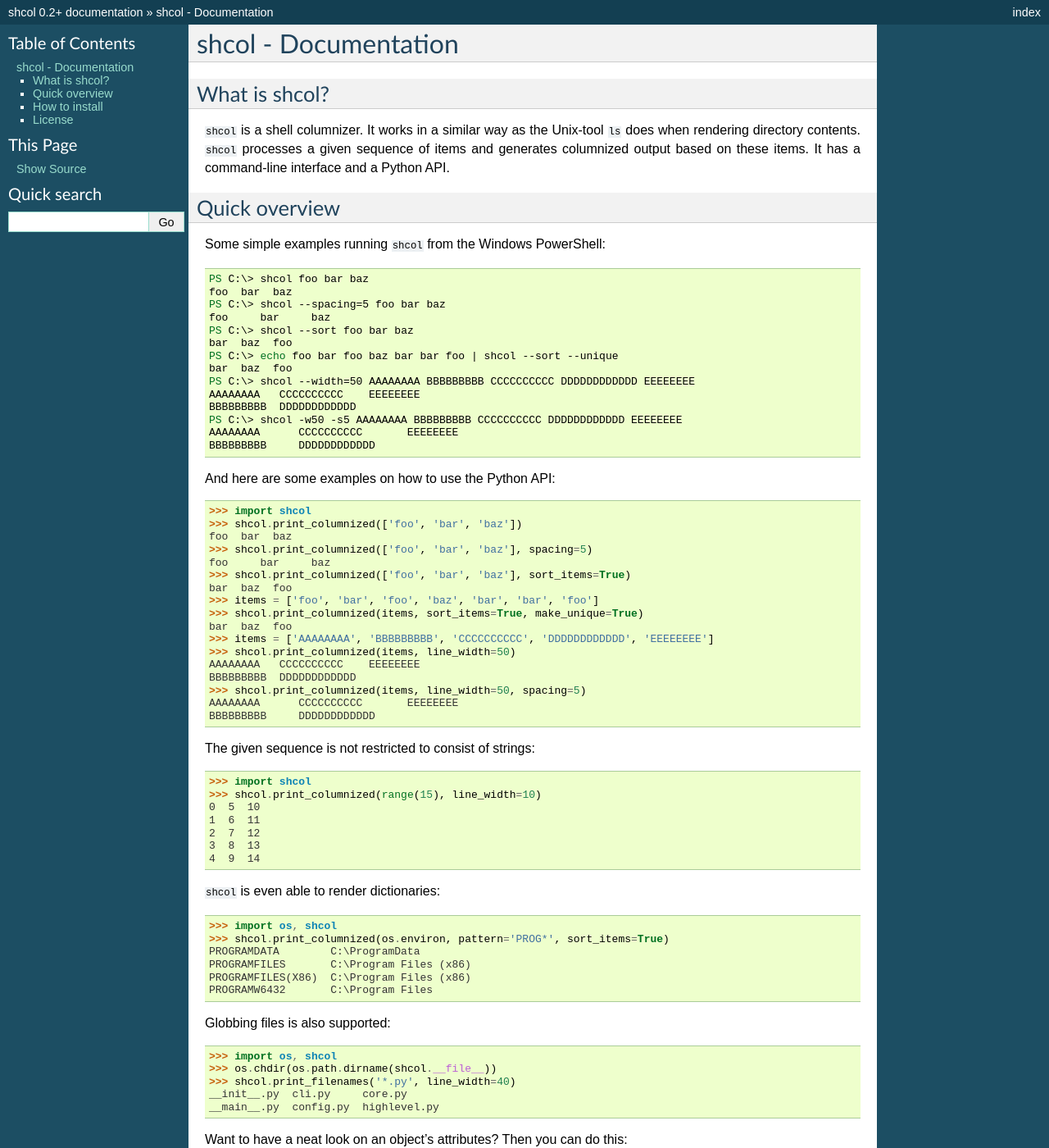
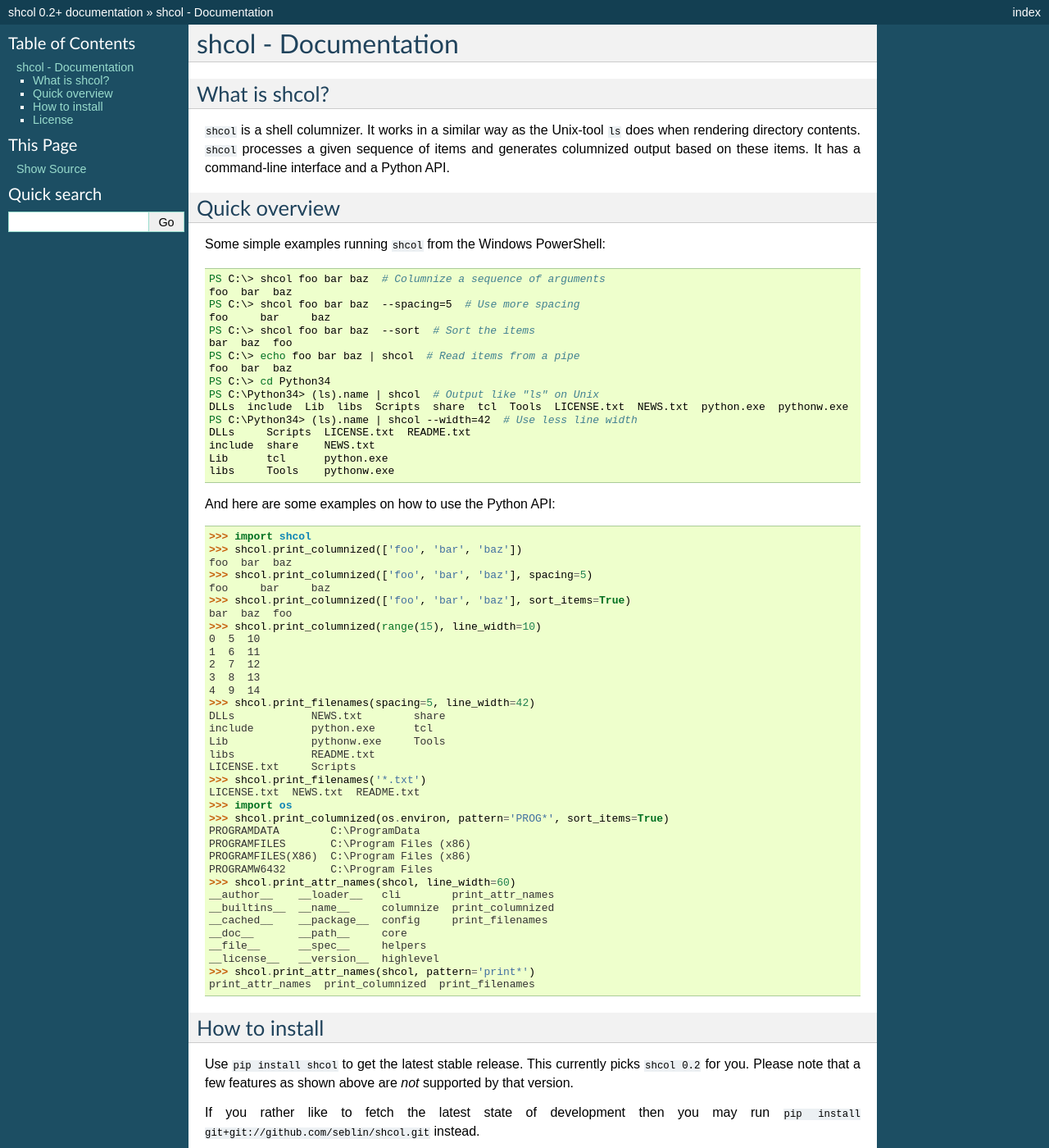
Before and after one commit to seblin/shcol, a Sphinx documentation site: the page built from doc/index.rst, in a window 1280 px wide and 1400 px high. Shown: the whole window at 82% size. Built offline with Sphinx 7.4.7, drawn with Linux system fonts in a browser that asks for light colours.

Commit message:
Shorten example section in doc.

```diff
--- a/doc/index.rst
+++ b/doc/index.rst
@@ -17,20 +17,22 @@
 
 .. code-block:: powershell
 
-   PS C:\> shcol foo bar baz
+   PS C:\> shcol foo bar baz  # Columnize a sequence of arguments
    foo  bar  baz
-   PS C:\> shcol --spacing=5 foo bar baz
+   PS C:\> shcol foo bar baz  --spacing=5  # Use more spacing
    foo     bar     baz
-   PS C:\> shcol --sort foo bar baz
+   PS C:\> shcol foo bar baz  --sort  # Sort the items
    bar  baz  foo
-   PS C:\> echo foo bar foo baz bar bar foo | shcol --sort --unique
-   bar  baz  foo
-   PS C:\> shcol --width=50 AAAAAAAA BBBBBBBBB CCCCCCCCCC DDDDDDDDDDDD EEEEEEEE
-   AAAAAAAA   CCCCCCCCCC    EEEEEEEE
-   BBBBBBBBB  DDDDDDDDDDDD
-   PS C:\> shcol -w50 -s5 AAAAAAAA BBBBBBBBB CCCCCCCCCC DDDDDDDDDDDD EEEEEEEE
-   AAAAAAAA      CCCCCCCCCC       EEEEEEEE
-   BBBBBBBBB     DDDDDDDDDDDD
+   PS C:\> echo foo bar baz | shcol  # Read items from a pipe
+   foo  bar  baz
+   PS C:\> cd Python34
+   PS C:\Python34> (ls).name | shcol  # Output like "ls" on Unix
+   DLLs  include  Lib  libs  Scripts  share  tcl  Tools  LICENSE.txt  NEWS.txt  python.exe  pythonw.exe  README.txt
+   PS C:\Python34> (ls).name | shcol --width=42  # Use less line width
+   DLLs     Scripts  LICENSE.txt  README.txt
+   include  share    NEWS.txt
+   Lib      tcl      python.exe
+   libs     Tools    pythonw.exe
 
 
 And here are some examples on how to use the Python API:
@@ -44,59 +46,26 @@
    foo     bar     baz
    >>> shcol.print_columnized(['foo', 'bar', 'baz'], sort_items=True)
    bar  baz  foo
-   >>> items = ['foo', 'bar', 'foo', 'baz', 'bar', 'bar', 'foo']
-   >>> shcol.print_columnized(items, sort_items=True, make_unique=True)
-   bar  baz  foo
-   >>> items = ['AAAAAAAA', 'BBBBBBBBB', 'CCCCCCCCCC', 'DDDDDDDDDDDD', 'EEEEEEEE']
-   >>> shcol.print_columnized(items, line_width=50)
-   AAAAAAAA   CCCCCCCCCC    EEEEEEEE
-   BBBBBBBBB  DDDDDDDDDDDD
-   >>> shcol.print_columnized(items, line_width=50, spacing=5)
-   AAAAAAAA      CCCCCCCCCC       EEEEEEEE
-   BBBBBBBBB     DDDDDDDDDDDD
-
-
-The given sequence is not restricted to consist of strings:
-
-.. code-block:: pycon
-
-   >>> import shcol
    >>> shcol.print_columnized(range(15), line_width=10)
    0  5  10
    1  6  11
    2  7  12
    3  8  13
    4  9  14
-
-
-``shcol`` is even able to render dictionaries:
-
-.. code-block:: pycon
-
-   >>> import os, shcol
+   >>> shcol.print_filenames(spacing=5, line_width=42)
+   DLLs            NEWS.txt        share
+   include         python.exe      tcl
+   Lib             pythonw.exe     Tools
+   libs            README.txt
+   LICENSE.txt     Scripts
+   >>> shcol.print_filenames('*.txt')
+   LICENSE.txt  NEWS.txt  README.txt
+   >>> import os
    >>> shcol.print_columnized(os.environ, pattern='PROG*', sort_items=True)
    PROGRAMDATA        C:\ProgramData
    PROGRAMFILES       C:\Program Files (x86)
    PROGRAMFILES(X86)  C:\Program Files (x86)
    PROGRAMW6432       C:\Program Files
-
-
-Globbing files is also supported:
-
-.. code-block:: pycon
-
-   >>> import os, shcol
-   >>> os.chdir(os.path.dirname(shcol.__file__))
-   >>> shcol.print_filenames('*.py', line_width=40)
-   __init__.py  cli.py     core.py
-   __main__.py  config.py  highlevel.py
-
-
-Want to have a neat look on an object's attributes? Then you can do this:
-
-.. code-block:: pycon
-
-   >>> import shcol
    >>> shcol.print_attr_names(shcol, line_width=60)
    __author__    __loader__   cli        print_attr_names
    __builtins__  __name__     columnize  print_columnized
```
